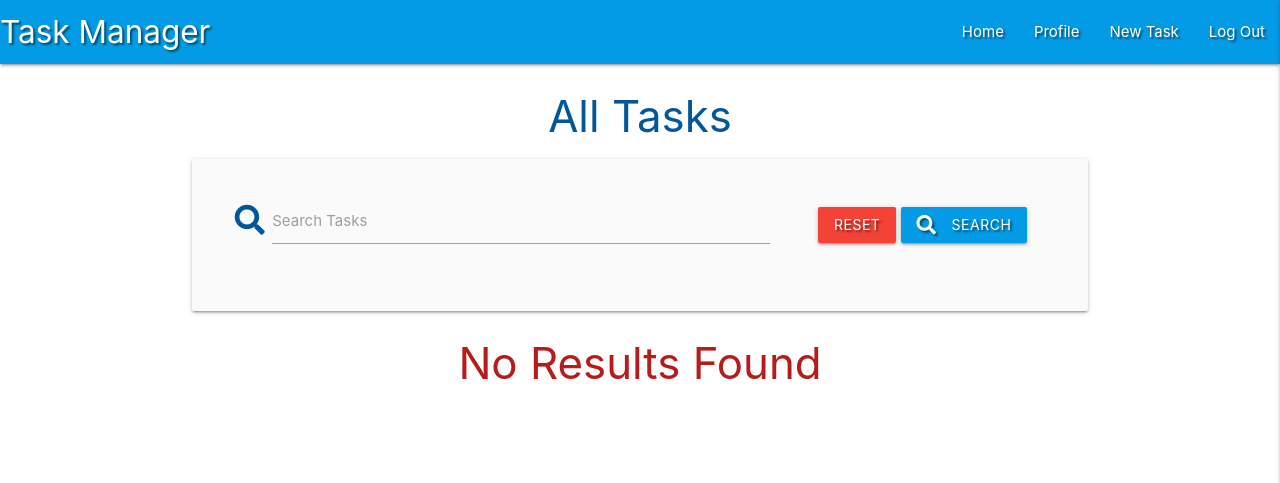
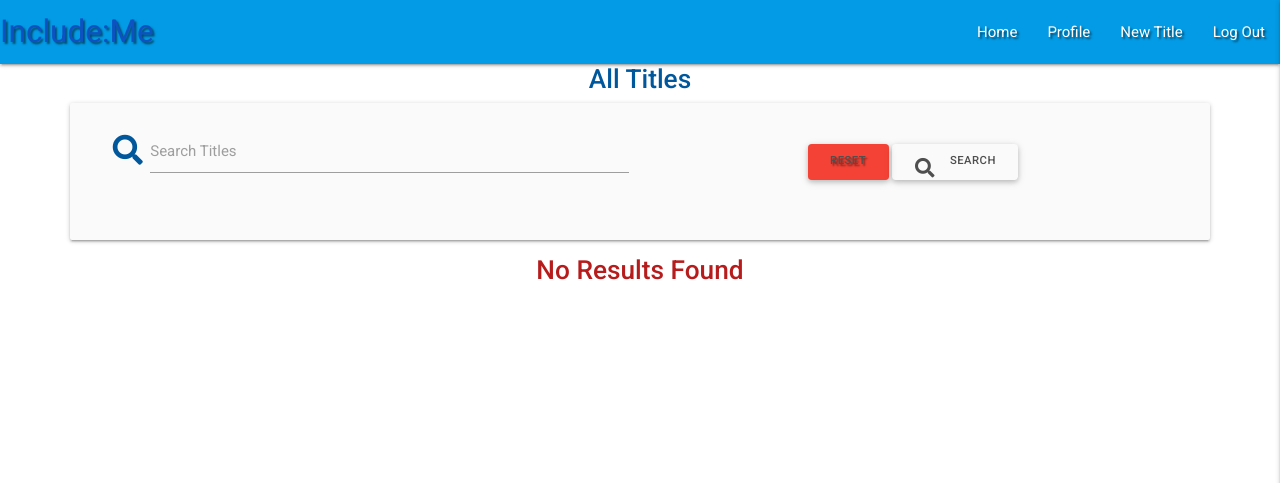
Before and after one commit to Benjamin144/Include-Me, a Flask app: page / in a window 1280 px wide. Shown: the top 483 px of the page. Run offline with Flask 2, Linux system fonts and the light colour scheme; the visitor is signed in with stand-in values (Sample User, id 1); data that the repository does not hold is empty; some libraries are stand-ins or nearby versions.

Commit message:
add core crud sync to mongo

```diff
--- a/app.py
+++ b/app.py
@@ -19,17 +19,17 @@ mongo = PyMongo(app)
 
 
 @app.route("/")
-@app.route("/get_tasks")
-def get_tasks():
-    tasks = list(mongo.db.tasks.find())
-    return render_template("tasks.html", tasks=tasks)
+@app.route("/get_titles")
+def get_titles():
+    titles = list(mongo.db.titles.find())
+    return render_template("titles.html", titles=titles)
 
 
 @app.route("/search", methods=["GET", "POST"])
 def search():
     query = request.form.get("query")
-    tasks = list(mongo.db.tasks.find({"$text": {"$search": query}}))
-    return render_template("tasks.html", tasks=tasks)
+    titles = list(mongo.db.titles.find({"$text": {"$search": query}}))
+    return render_template("titles.html", titles=titles)
 
 
 @app.route("/register", methods=["GET", "POST"])
@@ -49,9 +49,9 @@ def register():
         }
         mongo.db.users.insert_one(register)
 
-        # put the new user into 'session' cookie
+        # puts the new user into 'session' cookie
         session["user"] = request.form.get("username").lower()
-        flash("Registration Successful!")
+        flash("Thanks for Joining!")
         return redirect(url_for("profile", username=session["user"]))
 
     return render_template("register.html")
@@ -60,22 +60,22 @@ def register():
 @app.route("/login", methods=["GET", "POST"])
 def login():
     if request.method == "POST":
-        # check if username exists in db
+        # check if username exists in mongo
         existing_user = mongo.db.users.find_one(
             {"username": request.form.get("username").lower()})
 
         if existing_user:
-            # ensure hashed password matches user input
+            # ensures that hashed password matches user input
             if check_password_hash(
                     existing_user["password"], request.form.get("password")):
                         session["user"] = request.form.get("username").lower()
-                        flash("Welcome, {}".format(
+                        flash("Nice to have you, {}!".format(
                             request.form.get("username")))
                         return redirect(url_for(
                             "profile", username=session["user"]))
             else:
                 # invalid password match
-                flash("Incorrect Username and/or Password")
+                flash("Something went wrong please check your Username and/or Password")
                 return redirect(url_for("login"))
 
         else:
@@ -101,96 +101,96 @@ def profile(username):
 @app.route("/logout")
 def logout():
     # remove user from session cookie
-    flash("You have been logged out")
+    flash("See you soon!")
     session.pop("user")
     return redirect(url_for("login"))
 
 
-@app.route("/add_task", methods=["GET", "POST"])
-def add_task():
+@app.route("/add_title", methods=["GET", "POST"])
+def add_title():
     if request.method == "POST":
         is_urgent = "on" if request.form.get("is_urgent") else "off"
-        task = {
-            "category_name": request.form.get("category_name"),
-            "task_name": request.form.get("task_name"),
-            "task_description": request.form.get("task_description"),
+        title = {
+            "genre_name": request.form.get("genre_name"),
+            "title_name": request.form.get("title_name"),
+            "authors_description": request.form.get("authors_description"),
             "is_urgent": is_urgent,
             "due_date": request.form.get("due_date"),
             "created_by": session["user"]
         }
-        mongo.db.tasks.insert_one(task)
-        flash("Task Successfully Added")
-        return redirect(url_for("get_tasks"))
+        mongo.db.titles.insert_one(title)
+        flash("Title Successfully Added")
+        return redirect(url_for("get_titles"))
 
-    categories = mongo.db.categories.find().sort("category_name", 1)
-    return render_template("add_task.html", categories=categories)
+    genres = mongo.db.genres.find().sort("genre_name", 1)
+    return render_template("add_title.html", genres=genres)
 
 
-@app.route("/edit_task/<task_id>", methods=["GET", "POST"])
-def edit_task(task_id):
+@app.route("/edit_title/<title_id>", methods=["GET", "POST"])
+def edit_title(title_id):
     if request.method == "POST":
         is_urgent = "on" if request.form.get("is_urgent") else "off"
         submit = {
-            "category_name": request.form.get("category_name"),
-            "task_name": request.form.get("task_name"),
-            "task_description": request.form.get("task_description"),
+            "genre_name": request.form.get("genre_name"),
+            "title_name": request.form.get("title_name"),
+            "authors_description": request.form.get("authors_description"),
             "is_urgent": is_urgent,
             "due_date": request.form.get("due_date"),
             "created_by": session["user"]
         }
-        mongo.db.tasks.update({"_id": ObjectId(task_id)}, submit)
-        flash("Task Successfully Updated")
+        mongo.db.title.update({"_id": ObjectId(title_id)}, submit)
+        flash("You've Include a New Title!")
 
-    task = mongo.db.tasks.find_one({"_id": ObjectId(task_id)})
-    categories = mongo.db.categories.find().sort("category_name", 1)
-    return render_template("edit_task.html", task=task, categories=categories)
+    title = mongo.db.titles.find_one({"_id": ObjectId(title_id)})
+    genres = mongo.db.genres.find().sort("genre_name", 1)
+    return render_template("edit_title.html", title=title, genres=genres)
 
 
-@app.route("/delete_task/<task_id>")
-def delete_task(task_id):
-    mongo.db.tasks.remove({"_id": ObjectId(task_id)})
-    flash("Task Successfully Deleted")
-    return redirect(url_for("get_tasks"))
+@app.route("/delete_title/<title_id>")
+def delete_title(title_id):
+    mongo.db.titles.remove({"_id": ObjectId(title_id)})
+    flash("Title Successfully Removed!")
+    return redirect(url_for("get_titles"))
 
 
-@app.route("/get_categories")
-def get_categories():
-    categories = list(mongo.db.categories.find().sort("category_name", 1))
-    return render_template("categories.html", categories=categories)
+@app.route("/get_genres")
+def get_genres():
+    genres = list(mongo.db.genres.find().sort("genre_name", 1))
+    return render_template("genres.html", genres=genres)
 
 
-@app.route("/add_category", methods=["GET", "POST"])
-def add_category():
+@app.route("/add_genre", methods=["GET", "POST"])
+def add_genre():
     if request.method == "POST":
-        category = {
-            "category_name": request.form.get("category_name")
+        genre = {
+            "genre_name": request.form.get("genre_name")
         }
-        mongo.db.categories.insert_one(category)
-        flash("New Category Added")
-        return redirect(url_for("get_categories"))
+        mongo.db.genres.insert_one(genre)
+        flash("New Genre Added")
+        return redirect(url_for("get_genres"))
 
-    return render_template("add_category.html")
+    return render_template("add_genre.html")
 
 
-@app.route("/edit_category/<category_id>", methods=["GET", "POST"])
-def edit_category(category_id):
+@app.route("/edit_genre/<genre_id>", methods=["GET", "POST"])
+def edit_genre(genre_id):
     if request.method == "POST":
         submit = {
-            "category_name": request.form.get("category_name")
+            "genre_name": request.form.get("genre_name")
         }
-        mongo.db.categories.update({"_id": ObjectId(category_id)}, submit)
-        flash("Category Successfully Updated")
-        return redirect(url_for("get_categories"))
+        mongo.db.genres.update({"_id": ObjectId(genre_id)}, submit)
+        flash("Genre Successfully Updated")
+        return redirect(url_for("get_genres"))
 
-    category = mongo.db.categories.find_one({"_id": ObjectId(category_id)})
-    return render_template("edit_category.html", category=category)
+    genre = mongo.db.genres.find_one({"_id": ObjectId(genre_id)})
+    return render_template("edit_genre.html", genre=genre)
 
 
-@app.route("/delete_category/<category_id>")
-def delete_category(category_id):
-    mongo.db.categories.remove({"_id": ObjectId(category_id)})
-    flash("Category Successfully Deleted")
-    return redirect(url_for("get_categories"))
+@app.route("/delete_genre/<genre_id>")
+def delete_genre(genre_id):
+    mongo.db.genres.remove({"_id": ObjectId(genre_id)})
+    flash("Genre Successfully Removed")
+    return redirect(url_for("get_genres"))
 
 
 if __name__ == "__main__":
--- a/templates/base.html
+++ b/templates/base.html
@@ -6,10 +6,25 @@
     <link rel="stylesheet" href="https://cdnjs.cloudflare.com/ajax/libs/font-awesome/5.13.1/css/all.min.css"
         integrity="sha512-xA6Hp6oezhjd6LiLZynuukm80f8BoZ3OpcEYaqKoCV3HKQDrYjDE1Gu8ocxgxoXmwmSzM4iqPvCsOkQNiu41GA==" crossorigin="anonymous" type="text/css">
     <link rel="stylesheet" href="https://cdnjs.cloudflare.com/ajax/libs/materialize/1.0.0/css/materialize.min.css" type="text/css">
+    <!-- Font Awesome -->
+<link
+  href="https://cdnjs.cloudflare.com/ajax/libs/font-awesome/5.15.1/css/all.min.css"
+  rel="stylesheet"
+/>
+<!-- Google Fonts -->
+<link
+  href="https://fonts.googleapis.com/css?family=Roboto:300,400,500,700&display=swap"
+  rel="stylesheet"
+/>
+<!-- MDB -->
+<link
+  href="https://cdnjs.cloudflare.com/ajax/libs/mdb-ui-kit/3.2.0/mdb.min.css"
+  rel="stylesheet"
+/>
     <link rel="stylesheet" href="{{ url_for('static', filename='css/style.css') }}" type="text/css">
     {% block styles %}
     {% endblock %}
-    <title>Task Manager</title>
+    <title>Include:Me</title>
 </head>
 <body>
 
@@ -17,15 +32,15 @@
         <!-- top navbar -->
 		<nav class="nav-extended text-shadow light-blue darken-1">
 			<div class="nav-wrapper">
-				<a href="{{ url_for('get_tasks') }}" class="brand-logo">Task Manager</a>
+				<a href="{{ url_for('get_titles') }}" class="brand-logo">Include:Me</a>
 				<a href="#" data-target="mobile-demo" class="sidenav-trigger right"><i class="fas fa-bars"></i></a>
 				<ul class="right hide-on-med-and-down">
-					<li><a href="{{ url_for('get_tasks') }}">Home</a></li>
+					<li><a href="{{ url_for('get_titles') }}">Home</a></li>
                     {% if session.user %}
                         <li><a href="{{ url_for('profile', username=session['user']) }}">Profile</a></li>
-                        <li><a href="{{ url_for('add_task') }}">New Task</a></li>
+                        <li><a href="{{ url_for('add_title') }}">New Title</a></li>
                         {% if session.user|lower == "admin"|lower %}
-                            <li><a href="{{ url_for('get_categories') }}">Manage Categories</a></li>
+                            <li><a href="{{ url_for('get_genres') }}">Manage Genres</a></li>
                         {% endif %}
                         <li><a href="{{ url_for('logout') }}">Log Out</a></li>
                     {% else %}
@@ -38,20 +53,21 @@
 
         <!-- mobile sidenav -->
 		<ul class="sidenav" id="mobile-demo">
-            <li><h4 class="center-align light-blue-text text-darken 4">Task Manager</h4></li>
-            <li><a href="{{ url_for('get_tasks') }}">Home</a></li>
+            <li><h4 class="center-align light-blue-text text-darken 4">Include:Me</h4></li>
+            <li><a href="{{ url_for('get_titles') }}">Home</a></li>
             {% if session.user %}
                 <li><a href="{{ url_for('profile', username=session['user']) }}">Profile</a></li>
-                <li><a href="{{ url_for('add_task') }}">New Task</a></li>
+                <li><a href="{{ url_for('add_title') }}">New Title</a></li>
                 {% if session.user|lower == "admin"|lower %}
-                    <li><a href="{{ url_for('get_categories') }}">Manage Categories</a></li>
+                    <li><a href="{{ url_for('get_genres') }}">Manage Genres</a></li>
                 {% endif %}
                 <li><a href="{{ url_for('logout') }}">Log Out</a></li>
             {% else %}
                 <li><a href="{{ url_for('login') }}">Log In</a></li>
                 <li><a href="{{ url_for('register') }}">Register</a></li>
             {% endif %}
-		</ul>
+        </ul>
+
 	</header>
 
     <section>
@@ -72,10 +88,16 @@
         {% endblock %}
     </main>
 
+
     <script src="https://code.jquery.com/jquery-3.5.1.min.js"
         integrity="sha256-9/aliU8dGd2tb6OSsuzixeV4y/faTqgFtohetphbbj0=" crossorigin="anonymous"></script>
     <script src="https://cdnjs.cloudflare.com/ajax/libs/materialize/1.0.0/js/materialize.min.js"></script>
     <script src="{{ url_for('static', filename='js/script.js') }}"></script>
+    <!-- MDB -->
+<script
+  type="text/javascript"
+  src="https://cdnjs.cloudflare.com/ajax/libs/mdb-ui-kit/3.2.0/mdb.min.js"
+></script>
     {% block scripts %}
     {% endblock %}
 </body>
--- a/templates/login.html
+++ b/templates/login.html
@@ -6,7 +6,7 @@
     <div class="row">
         <form class="col s12 m8 offset-m2" method="POST" action="{{ url_for('login') }}">
             <div class="card-panel">
-                <!-- username -->
+                <!-- usernames -->
                 <div class="row">
 					<div class="input-field col s12">
 						<i class="fas fa-user-cog prefix light-blue-text text-darken-4"></i>
@@ -15,7 +15,7 @@
 						<label for="username">Username</label>
 					</div>
                 </div>
-                <!-- passowrd -->
+                <!-- passowrds -->
                 <div class="row">
                     <div class="input-field col s12">
 						<i class="fas fa-user-lock prefix light-blue-text text-darken-4"></i>
@@ -24,7 +24,7 @@
                         <label for="password">Password</label>
                     </div>
                 </div>
-                <!-- login -->
+                <!-- logins -->
                 <div class="row">
                     <button type="submit" class="col s12 btn-large light-blue darken-4 text-shadow">
                         Log In <i class="fas fa-sign-in-alt"></i>
--- a/templates/tasks.html
+++ b/templates/titles.html
@@ -1,7 +1,7 @@
 {% extends "base.html" %}
 {% block content %}
 
-    <h3 class="light-blue-text text-darken-4 center-align">All Tasks</h3>
+    <h3 class="light-blue-text text-darken-4 center-align">All Titles</h3>
 
     <div class="row card-panel grey lighten-5">
         <form action="{{ url_for('search') }}" method="post" class="col s12">
@@ -9,11 +9,11 @@
                 <div class="input-field col s12 m8">
                     <i class="fas fa-search prefix light-blue-text text-darken-4"></i>
                     <input type="text" name="query" id="query" minlength="3" class="validate" required>
-                    <label for="query">Search Tasks</label>
+                    <label for="query">Search Titles</label>
                 </div>
                 <div class="col s12 m4">
-                    <a href="{{ url_for('get_tasks') }}" class="red btn text-shadow">Reset</a>
-                    <button type="submit" class="light-blue darken-1 btn text-shadow">
+                    <a href="{{ url_for('get_titles') }}" class="red btn text-shadow">Reset</a>
+                    <button type="submit" class="btn waves-effect waves-teal">
                         <i class="fas fa-search left"></i> Search
                     </button>
                 </div>
@@ -21,30 +21,30 @@
         </form>
     </div>
 
-    {% if tasks|length > 0 %}
-    <ul class="collapsible">
-        {% for task in tasks %}
+    {% if titles|length > 0 %}
+       <ul class="collapsible popout">
+        {% for title in titles %}
         <li>
             <div class="collapsible-header white-text light-blue darken-4 text-shadow">
                 <div class="col s3">
                     <i class="fas fa-caret-down"></i>
-                    {% if session.user|lower == task.created_by|lower %}
-                        <a href="{{ url_for('delete_task', task_id=task._id) }}" class="btn-small green accent-4">Done</a>
-                        <a href="{{ url_for('edit_task', task_id=task._id) }}" class="btn-small light-blue lighten-1">Edit</a>
+                    {% if session.user|lower == title.recomended_by|lower %}
+                        <a href="{{ url_for('delete_title', title_id=title._id) }}" class="btn-small green accent-4">Done</a>
+                        <a href="{{ url_for('edit_title', title_id=title._id) }}" class="btn-small light-blue lighten-1">Edit</a>
                     {% endif %}
                 </div>
                 <div class="col s9">
-                    <strong>{{ task.task_name }}</strong> : {{ task.due_date }}
-                    {% if task.is_urgent == "on" %}
+                    <strong>{{ title.title_name }}</strong> : {{ title.due_date }}
+                    {% if title.is_urgent == "on" %}
                         <i class="fas fa-exclamation-circle light-blue-text text-lighten-2 tooltipped"
-                            data-position="right" data-tooltip="URGENT!"></i>
+                            data-position="right" data-tooltip="UP VOTE NOW!"></i>
                     {% endif %}
                 </div>
             </div>
             <div class="collapsible-body">
-                <strong>{{ task.category_name }}</strong>
-                <p>{{ task.task_description }}</p>
-                <p><em>by: {{ task.created_by }}</em></p>
+                <strong>{{ title.genre_name }}</strong>
+                <p>{{ title.title_description }}</p>
+                <p><em>by: {{ title.created_by }}</em></p>
             </div>
         </li>
         {% endfor %}
```
Also changed, not shown: templates/add_genre.html (renamed from templates/add_category.html, +6 -6 lines), templates/add_title.html (renamed from templates/add_task.html, +19 -19 lines), templates/categories.html (deleted, +0 -30 lines), templates/edit_category.html (deleted, +0 -30 lines), templates/edit_genre.html (added, +30 -0 lines), templates/edit_title.html (renamed from templates/edit_task.html, +25 -25 lines), templates/genres.html (added, +30 -0 lines), static/img/paleblue.png (added).
